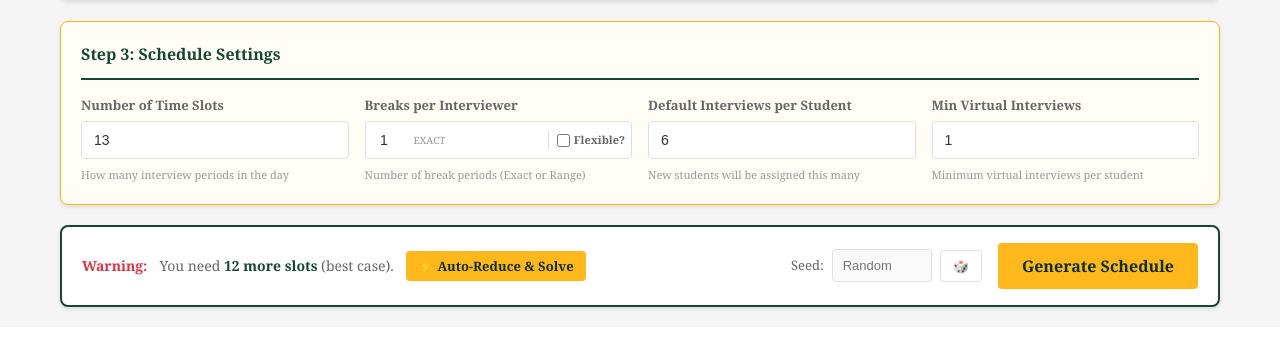
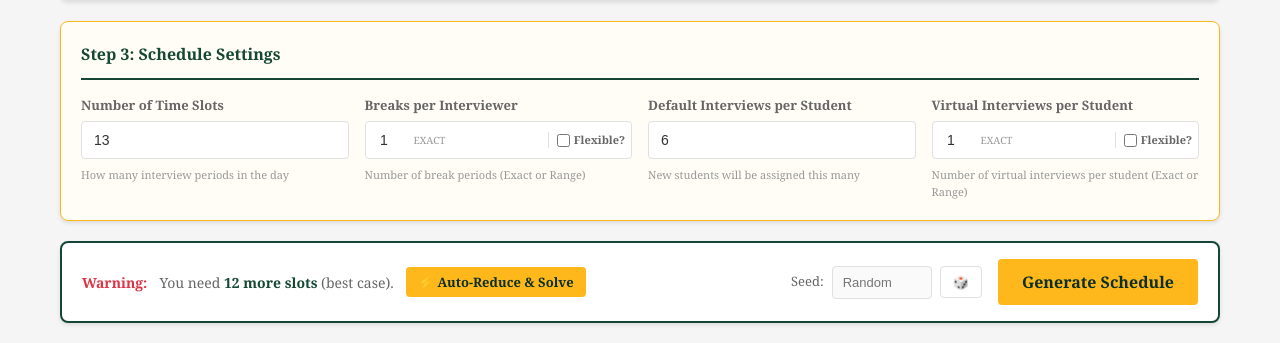
Before and after one commit to realronaldrump/interview-scheduler, a Flask app: page / in a window 1280 px wide. Shown: the part 1153-1496 px from the top of the page. Before the commit the page ends 1465 px from the top, so only its background shows below. Run offline with Flask 3, Linux system fonts and the light colour scheme; some web fonts are replaced.

Commit message:
feat: Allow flexible minimum and maximum virtual interviews per student.

```diff
--- a/app.py
+++ b/app.py
@@ -89,6 +89,8 @@ def solve():
     breaks_max = int(data.get('breaks_max', breaks_min))
 
     min_virtual = int(data.get('min_virtual_per_student', 1))
+    max_virtual = int(data.get('max_virtual_per_student', min_virtual))
+
     auto_balance = data.get('auto_balance', False)
     seed = data.get('seed')
 
@@ -141,13 +143,14 @@ def solve():
         breaks_min=breaks_min,
         breaks_max=breaks_max,
         min_virtual_per_student=min_virtual,
+        max_virtual_per_student=max_virtual,
         seed=seed
     )
 
     # Add validation if successful
     if result['success']:
         errors = validate_schedule(
-            result['schedule'], students, interviewers, num_slots, min_virtual
+            result['schedule'], students, interviewers, num_slots, min_virtual, max_virtual
         )
         result['validation_errors'] = errors
         result['seed_used'] = seed
--- a/static/app.js
+++ b/static/app.js
@@ -241,6 +241,20 @@ function toggleFlexibleBreaks() {
     updateStats();
 }
 
+function toggleFlexibleVirtual() {
+    const isFlexible = document.getElementById('virtual-flexible').checked;
+    const maxContainer = document.getElementById('virtual-max-container');
+    const labelMode = document.getElementById('virtual-label-mode');
+
+    if (isFlexible) {
+        maxContainer.style.display = 'flex';
+        labelMode.textContent = 'Min';
+    } else {
+        maxContainer.style.display = 'none';
+        labelMode.textContent = 'Exact';
+    }
+}
+
 // Stats & Capacity Logic
 function updateStats() {
     const totalStudents = students.length;
@@ -358,13 +372,24 @@ async function generateSchedule(autoBalance = false) {
     // Ensure logical constraint
     if (breaksMax < breaksMin) breaksMax = breaksMin;
 
+    // Parse virtual interviews
+    const minVirtual = parseInt(document.getElementById('min-virtual').value) || 1;
+    let maxVirtual = minVirtual;
+    if (document.getElementById('virtual-flexible').checked) {
+        maxVirtual = parseInt(document.getElementById('max-virtual').value) || minVirtual;
+    }
+
+    // Ensure logical constraint
+    if (maxVirtual < minVirtual) maxVirtual = minVirtual;
+
     const payload = {
         students,
         interviewers,
         num_slots: parseInt(document.getElementById('num-slots').value) || 13,
         breaks_min: breaksMin,
         breaks_max: breaksMax,
-        min_virtual_per_student: parseInt(document.getElementById('min-virtual').value) || 1,
+        min_virtual_per_student: minVirtual,
+        max_virtual_per_student: maxVirtual,
         seed,
         auto_balance: autoBalance
     };
--- a/templates/index.html
+++ b/templates/index.html
@@ -130,9 +130,25 @@
                             <span class="constraint-help">New students will be assigned this many</span>
                         </div>
                         <div class="constraint-field">
-                            <label for="min-virtual">Min Virtual Interviews</label>
-                            <input type="number" id="min-virtual" value="1" min="0" max="5">
-                            <span class="constraint-help">Minimum virtual interviews per student</span>
+                            <label>Virtual Interviews per Student</label>
+                            <div class="flex-input-group">
+                                <div class="primary-input">
+                                    <input type="number" id="min-virtual" value="1" min="0" max="5">
+                                    <span class="input-label" id="virtual-label-mode">Exact</span>
+                                </div>
+                                <div class="secondary-input" id="virtual-max-container" style="display: none;">
+                                    <span class="separator">-</span>
+                                    <input type="number" id="max-virtual" value="1" min="0" max="5">
+                                    <span class="input-label">Max</span>
+                                </div>
+                                <div class="toggle-wrapper">
+                                    <input type="checkbox" id="virtual-flexible" onchange="toggleFlexibleVirtual()">
+                                    <label for="virtual-flexible"
+                                        title="Allow a range of virtual interviews (e.g., 1 to 2)">Flexible?</label>
+                                </div>
+                            </div>
+                            <span class="constraint-help">Number of virtual interviews per student (Exact or
+                                Range)</span>
                         </div>
                     </div>
                 </div>
```
Also changed, not shown: solver.py (+9 -1 lines).
